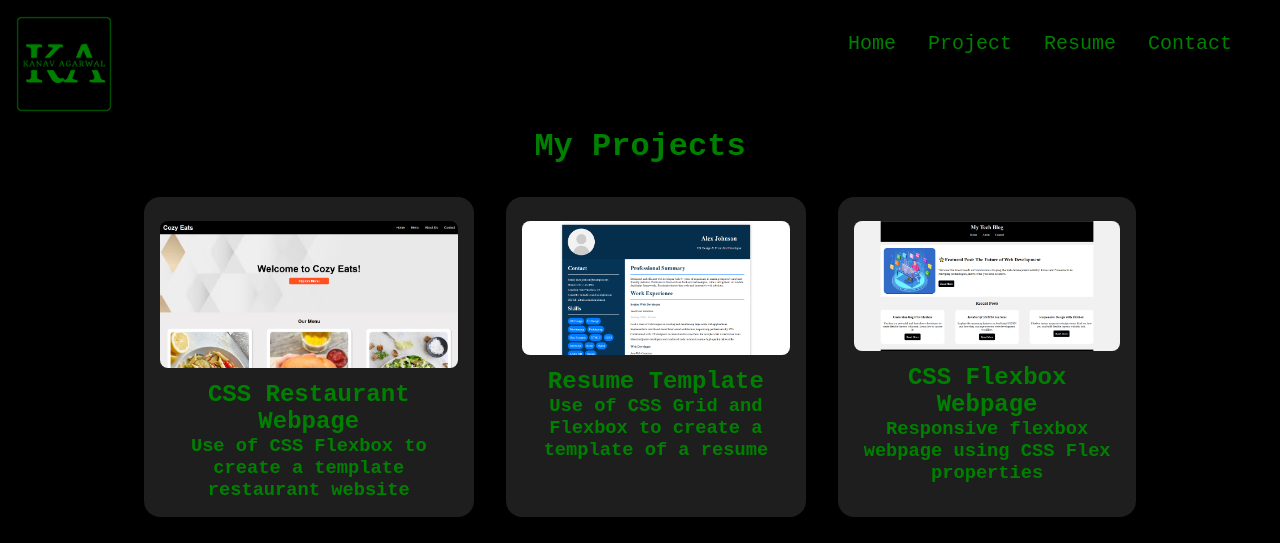
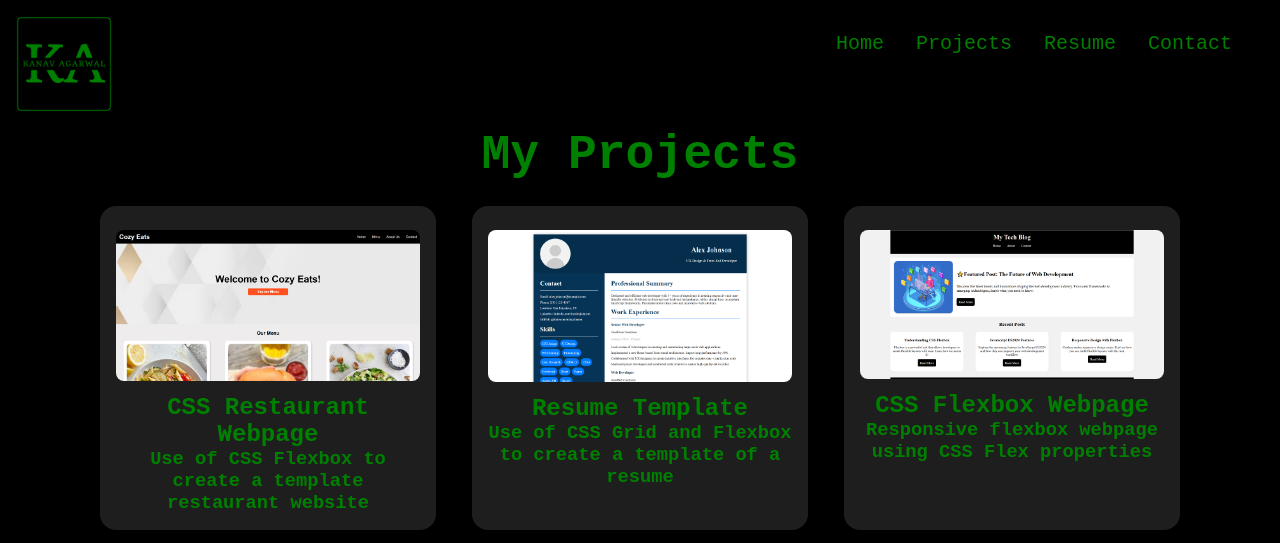
Before and after one commit to kanav-agarwal/Portfolio, a plain HTML site: page projects.html in a window 1280 px wide. Shown: the top 543 px of the page. Drawn offline with Linux system fonts and the light colour scheme.

Commit message:
second commit

```diff
--- a/projects.html
+++ b/projects.html
@@ -13,12 +13,12 @@
             <img src="images/logo.png" alt="logo">
             <nav>
                 <li><a href="index.html">Home</a></li>
-                <li><a href="projects.html">Project</a></li>
+                <li><a href="projects.html">Projects</a></li>
                 <li><a href="resume.html">Resume</a></li>
                 <li><a href="contact.html">Contact</a></li>
             </nav>
         </header>
-        <h1 class="projects-title">My Projects</h1>
+        <h1 class="page-title">My Projects</h1>
         <section class="projects">
             <div class="project">
                 <a href="https://kanav-agarwal.github.io/Restaurant/">
--- a/styles.css
+++ b/styles.css
@@ -58,20 +58,26 @@ nav a{
     line-height: 3rem;
 }
 
-.projects-title{
+.page-title{
     text-align: center;
+    font-size: 3rem;
+    margin-bottom: 0.5rem;
 }
 
 .projects{
     padding: 1rem;
-    margin: 1rem 10% 1rem;
-    display: grid;
-    grid-template-columns: repeat(3, auto);
-    gap: 2rem;
+    margin: 0 5%;
+    /* margin: 1rem 10% 1rem; */
+    display: flex;
+    justify-content: space-evenly;
+    align-content: space-between;
+    flex-wrap: wrap;
+    gap: 1rem;
 }
 
 .project{
     text-align: center;
+    width: 30%;
     padding: 1rem;
     border-radius: 1rem;
     background-color: rgb(30, 30, 30);
@@ -90,11 +96,9 @@ nav a{
 
 iframe{
     width: 100%;
-    height: 80vh;
+    height: 75vh;
 }
 
 .resume{
-    width: 80%;
-    margin: 0 auto;
-
+    margin: 0 25%;
 }
```
Also changed, not shown: contact.html (+1 -1 lines), index.html (+1 -1 lines), resume.html (+3 -2 lines), 1 other file.
